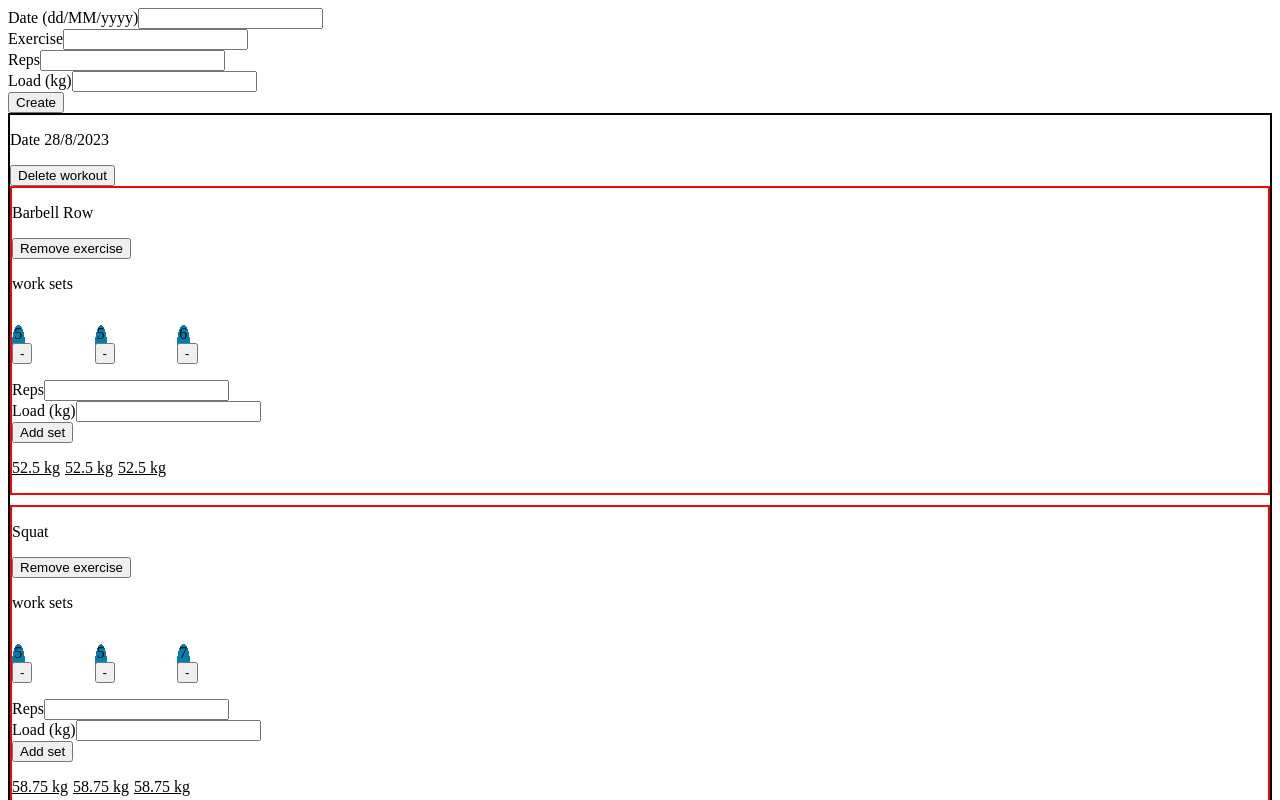
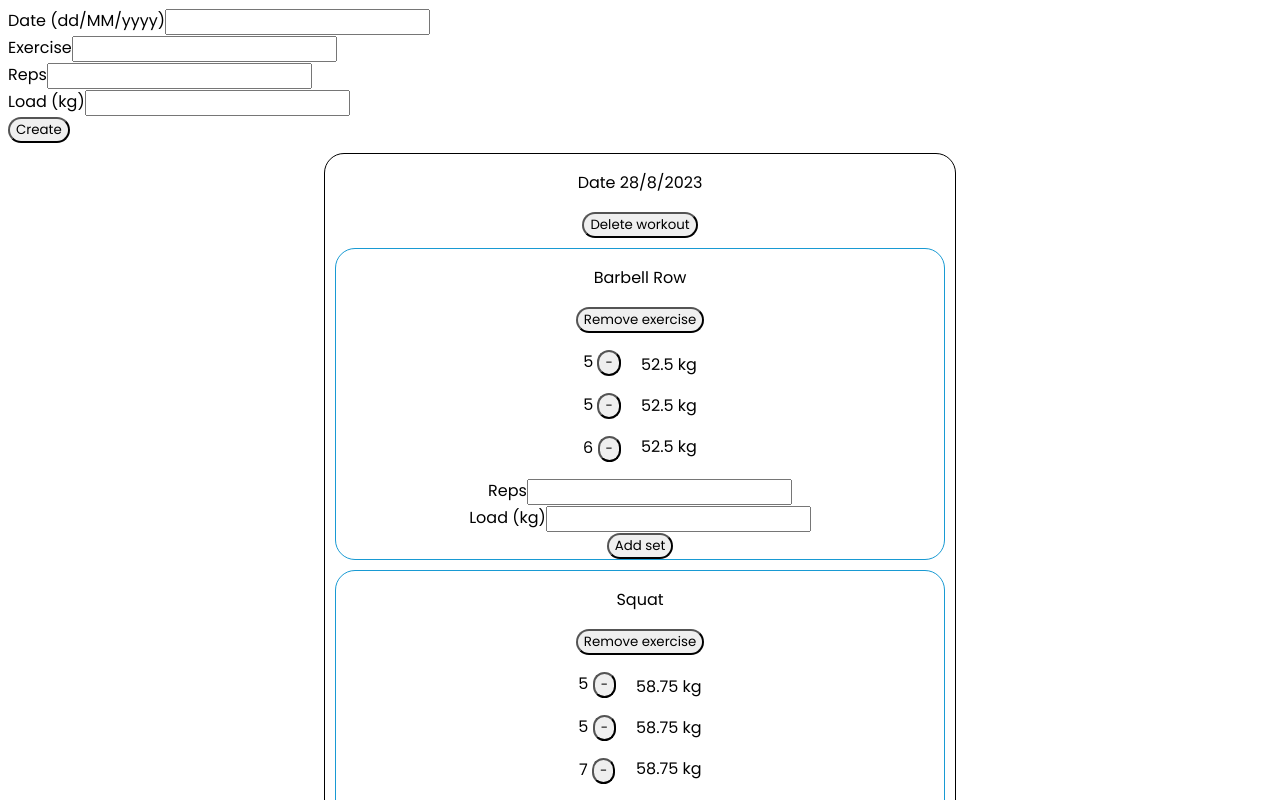
Before and after one commit to LerkkaP/WorkoutLogger, a React (Create React App) app: page / in a window 1280 px wide. Shown: the top 800 px of the page. Built offline with nearby package versions, Linux system fonts and the light colour scheme; data requests are answered from the project's data file.

Commit message:
work on styling

```diff
--- a/src/components/WorkoutList.js
+++ b/src/components/WorkoutList.js
@@ -36,13 +36,14 @@
         <div key={i} className="exercise">
           <p>{exercise.name}</p>
           <button
+            id="deleteWorkout"
             onClick={() =>
               handleDeleteExercise(workout.id, exercise.exercise_id)
             }
           >
             Remove exercise
           </button>
-          <p>work sets</p>
+          <div className="reps-sets-container">
             <div className="reps">
               {exercise.sets.map((sets, i) => (
                 <p key={i}>
@@ -61,12 +62,13 @@
                 </p>
               ))}
             </div>
-          <SetForm workout_id={workout.id} exercise_id={exercise.exercise_id} />
             <div className="sets">
               {exercise.sets.map((sets, i) => (
                 <p key={i}>{sets.kg} kg</p>
               ))}
             </div>
+          </div>
+          <SetForm workout_id={workout.id} exercise_id={exercise.exercise_id} />
         </div>
       ))}
       <ExerciseForm id={workout.id} />
--- a/src/style.css
+++ b/src/style.css
@@ -1,39 +1,47 @@
+@import url('https://fonts.googleapis.com/css2?family=Poppins:wght@400;500;600;700&display=swap');
+
 * {
   box-sizing: border-box;
+  font-family: 'Poppins', sans-serif;
 }
 
-.reps,
-.sets {
+.reps-sets-container {
   display: flex;
   flex-direction: row;
+  justify-content: center;
+  align-items: center;
 }
 
 .reps p {
-  background: radial-gradient(
-    ellipse at center,
-    rgba(0, 128, 172, 1) 0%,
-    rgba(0, 128, 172, 1) 70%,
-    rgba(0, 128, 172, 0) 70.3%
-  );
-  height: 1%;
-  width: 1%;
-  margin-right: 70px;
+  margin-right: 10px;
+}
+
+.sets p {
+  padding-left: 10px;
+}
+
+.workout {
+  border: 1.5px solid black;
+  border-radius: 20px;
+  margin-bottom: 10px;
+  width: 50%;
+  margin: auto;
+  margin-top: 10px;
   text-align: center;
 }
 
-.sets p {
-  padding-right: 5px;
-  text-decoration: underline;
+.exercise {
+  border: 1.5px solid #189ad3;
+  border-radius: 20px;
+  margin: 10px;
+
 }
 
-.workout {
-  border: 2px solid black;
-  margin-bottom: 10px;
-}
+/* buttons */
 
-.exercise {
-  border: 2px solid red;
-  margin-bottom: 10px;
+button {
+  border-radius: 20px;
+  outline: 0;
 }
 
 /* The idea is to display the workouts as cards
```
Lines whose indentation alone changed are shown as unchanged.
